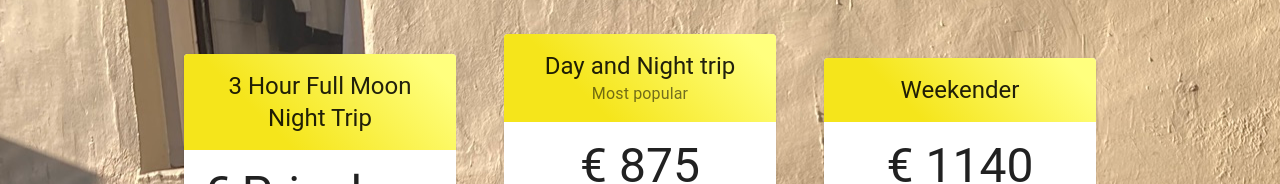
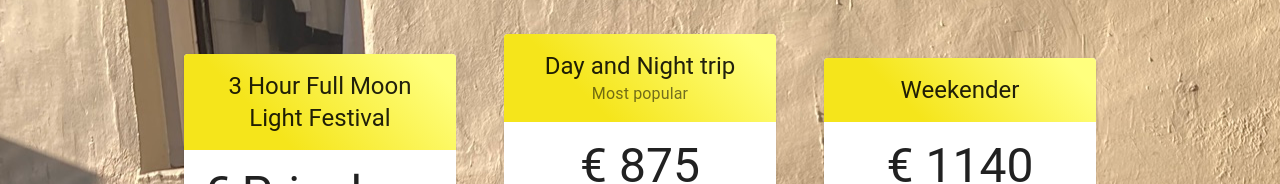
Before and after one commit to devarie/kayakka, a React (Create React App) app: page /Pricing in a window 1280 px wide. Shown: the part 315-499 px from the top of the page. Built offline with nearby package versions, Linux system fonts and the light colour scheme.

Commit message:
dates and p rices

```diff
--- a/src/Pricing.tsx
+++ b/src/Pricing.tsx
@@ -76,7 +76,7 @@ const useStyles = makeStyles(theme => ({
 
 const tiers = [
   {
-    title: '3 Hour Full Moon Night Trip',
+    title: '3 Hour Full Moon Light Festival',
     price: 'Priceless',
     description: ['1 Person', 'Kayak and Paddles', 'Gluhwein included',
     'Light your own kayak', '19 December 2021'],
```
